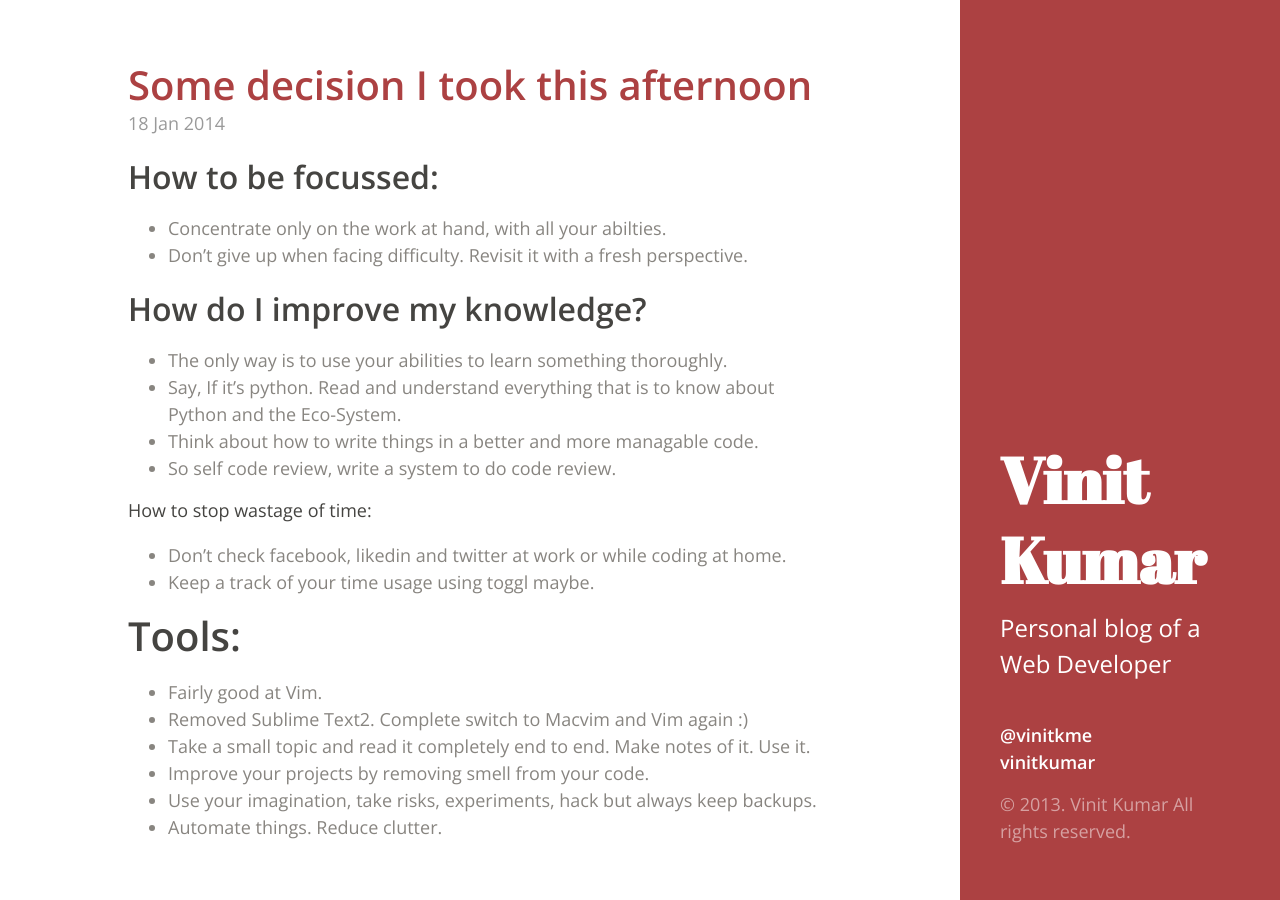
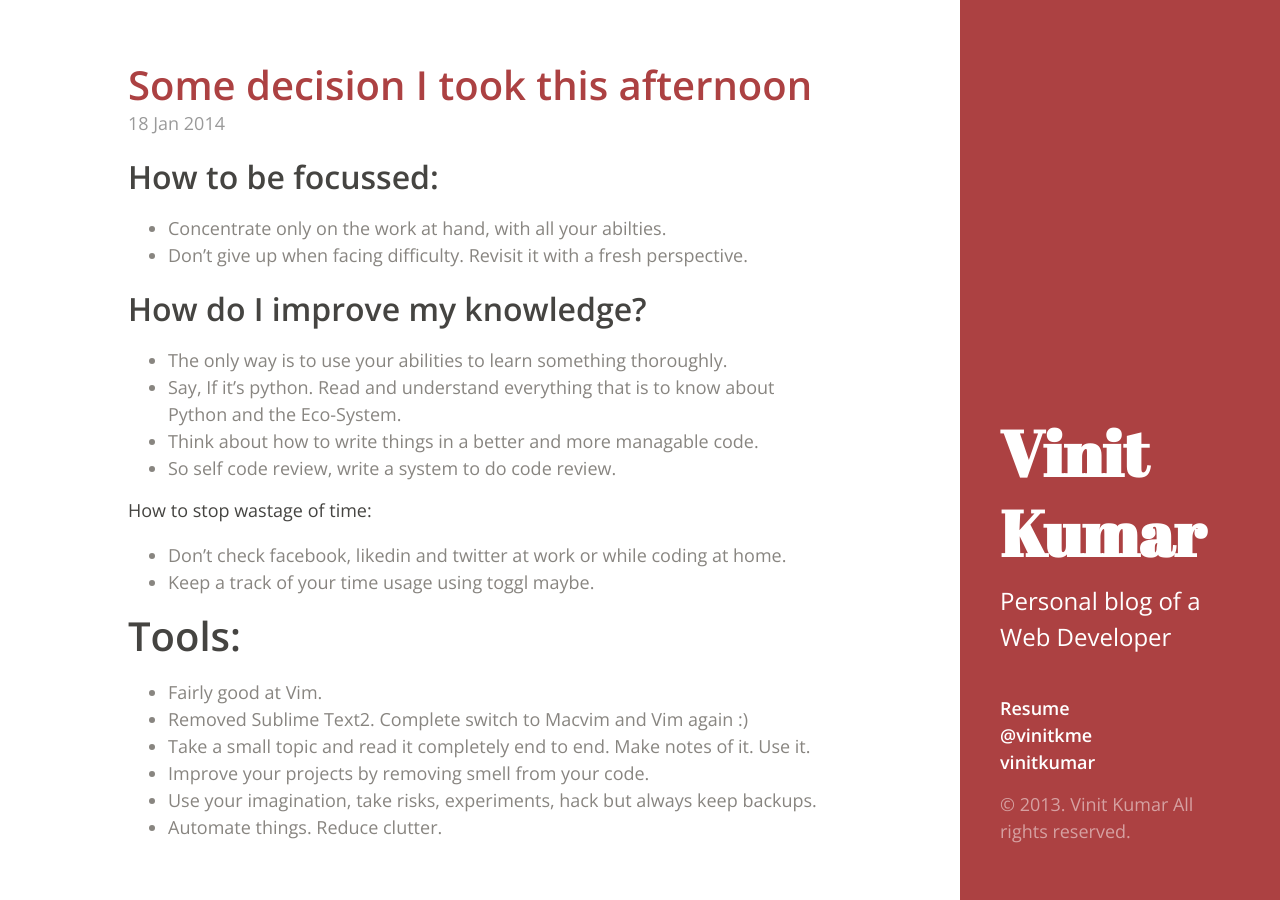
Before and after one commit to vinitkumar/vinitkumar.github.com, a Jekyll site: the page built from index.html, in a window 1280 px wide and 900 px high. Built offline with Jekyll 4.4.1, drawn with Linux system fonts in a browser that asks for light colours; Markdown is read by kramdown in place of the engine named in the settings; the list of posts is cut into pages by our own code.

Commit message:
add updated resume to the website

```diff
--- a/_layouts/default.html
+++ b/_layouts/default.html
@@ -12,6 +12,9 @@
 
         <div class="colophon">
           <ul class="colophon-links">
+            <li>
+                <a href="/public/vinit_resume.pdf">Resume</a>
+            </li>
             <li>
               <a href="https://twitter.com/vinitkme">@vinitkme</a>
             </li>
```
